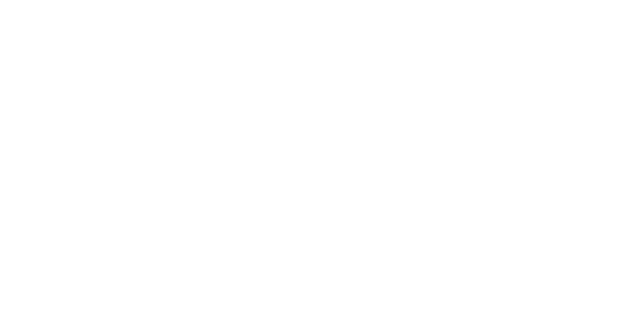
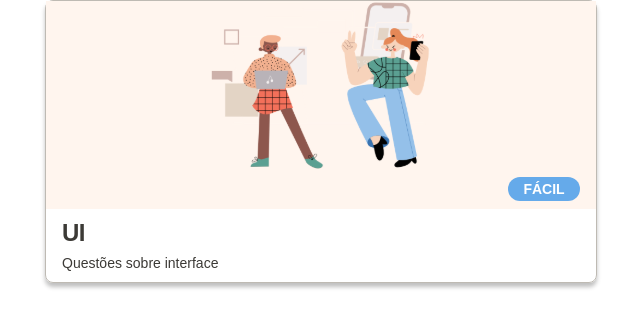
Before and after one commit to talisbreda/Desafio-final-trilha-DEV, a React (Create React App) app: page /home in a window 1280 px wide. Before the commit this address had no page. Shown: the top 328 px of the page, without its empty margins (95-735 px from the left). Built offline with nearby package versions, Linux system fonts and the light colour scheme.

Commit message:
Create component Card

```diff
--- /dev/null
+++ b/src/components/Card/index.tsx
@@ -0,0 +1,22 @@
+import './styles.css';
+import cardImage from '../../assets/images/card-image.svg';
+
+export const Card = () => {
+  return (
+    <div className='wrapper card-wrapper'>
+      <div className='card-image-container'>
+        <img className='card-image' src={cardImage} alt='card' />
+        <div
+          className='difficulty btn-small'
+          style={{ background: 'var(--color-secondary)' }}
+        >
+          FÁCIL
+        </div>
+      </div>
+      <div className='card-text-container'>
+        <h4 className='heading1'>UI</h4>
+        <p className='p-medium'>Questões sobre interface</p>
+      </div>
+    </div>
+  );
+};
--- /dev/null
+++ b/src/components/Card/styles.css
@@ -0,0 +1,53 @@
+.card-wrapper {
+  flex-direction: column;
+  width: 55.2rem;
+  height: auto;
+  border: 1px solid var(--ink-gray);
+  border-radius: 0.8rem;
+  box-shadow: 0 4px 4px 0 rgba(0, 0, 0, 0.25);
+}
+
+.image-container {
+  display: flex;
+  flex-direction: column;
+  justify-content: flex-end;
+}
+
+.card-image-container {
+  background-color: var(--ink-light-gray);
+  display: flex;
+  align-items: flex-end;
+  justify-content: center;
+  flex-direction: column;
+  width: 100%;
+}
+
+.card-image {
+  margin: 0 auto;
+}
+
+.difficulty {
+  width: 7.2rem;
+  height: 2.4rem;
+  display: flex;
+  text-align: center;
+  align-items: center;
+  justify-content: center;
+  border-radius: 1.2rem;
+  color: var(--ink-white);
+  margin: 0.8rem 1.6rem;
+}
+
+.card-text-container {
+  width: 100%;
+  display: flex;
+  flex-direction: column;
+  align-items: flex-start;
+  justify-content: center;
+  gap: 0.4rem;
+  padding: 0.8rem;
+}
+
+.card-text-container > * {
+  padding: 0 0.8rem;
+}
--- a/src/index.tsx
+++ b/src/index.tsx
@@ -1,7 +1,9 @@
 import React from 'react';
 import ReactDOM from 'react-dom/client';
 import { BrowserRouter, Route, Routes } from 'react-router-dom';
+import { UserDataContext } from './contexts/UserDataContext';
 import './styles/global-styles.css';
+import { Home } from './templates/Home';
 import { LoginPage } from './templates/LoginPage/index';
 import { RegisterPage } from './templates/RegisterPage';
 
@@ -9,11 +11,14 @@
   document.getElementById('root') as HTMLElement,
 );
 root.render(
+  <UserDataContext>
     <BrowserRouter>
       <Routes>
         <Route path='/' element={<LoginPage />} />
         <Route path='/login' element={<LoginPage />} />
         <Route path='/register' element={<RegisterPage />} />
+        <Route path='/home' element={<Home />} />
       </Routes>
-  </BrowserRouter>,
+    </BrowserRouter>
+  </UserDataContext>,
 );
--- a/src/styles/global-styles.css
+++ b/src/styles/global-styles.css
@@ -11,11 +11,11 @@
   --p-small: 1.2rem;
   --btn-large: 1.8rem;
   --btn-medium: 1.6rem;
-  --btn-small: 1.4rem
+  --btn-small: 1.4rem;
 
   --ink-dark: #3C3A36;
   --ink-dark-gray: #78746D;
-  --ink-gray: #BEBAB3
+  --ink-gray: #BEBAB3;
   --ink-light-gray: #FFF5EE;
   --ink-white: #FFFFFF;
 
@@ -126,7 +126,7 @@
 .p-medium {
   font-size: 1.4rem;
   line-height: 2.1rem;
-  font-weight: 400;
+  font-weight: 500;
 }
 
 .p-small {
--- /dev/null
+++ b/src/templates/Home/index.tsx
@@ -0,0 +1,10 @@
+import { Card } from '../../components/Card';
+import './styles.css';
+
+export const Home = () => {
+  return (
+    <div>
+      <Card />
+    </div>
+  );
+};
--- a/src/templates/LoginPage/index.tsx
+++ b/src/templates/LoginPage/index.tsx
@@ -1,5 +1,5 @@
 import React, { useContext } from 'react';
-import { Link } from 'react-router-dom';
+import { Link, useNavigate } from 'react-router-dom';
 import './styles.css';
 import icon from '../../assets/images/quiz-icon.svg';
 import { InputField } from '../../components/InputField';
@@ -9,9 +9,11 @@
 
 export const LoginPage = () => {
   const { email, password } = useContext(globalContext);
+  const navigate = useNavigate();
 
   const handleClick = async () => {
     await login(email, password);
+    navigate('/home');
   };
 
   return (
--- a/src/utils/login.ts
+++ b/src/utils/login.ts
@@ -8,5 +8,7 @@
   );
   // if (email === userEmail) {
   //   console.log('eba');
+  // } else {
+  //   console.log('f');
   // }
 };
```
Also changed, not shown: src/assets/images/card-image.svg (added), src/templates/Home/styles.css (added). Lines whose indentation alone changed are shown as unchanged.
